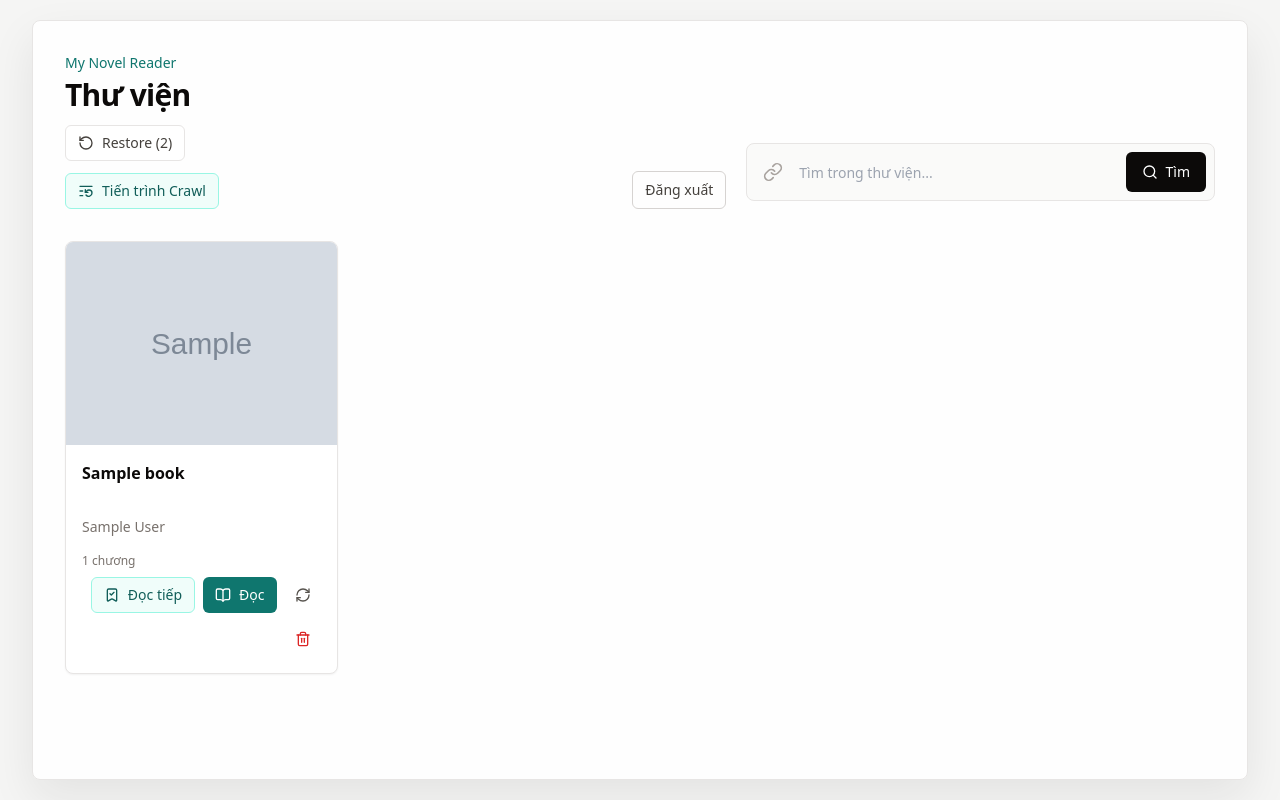
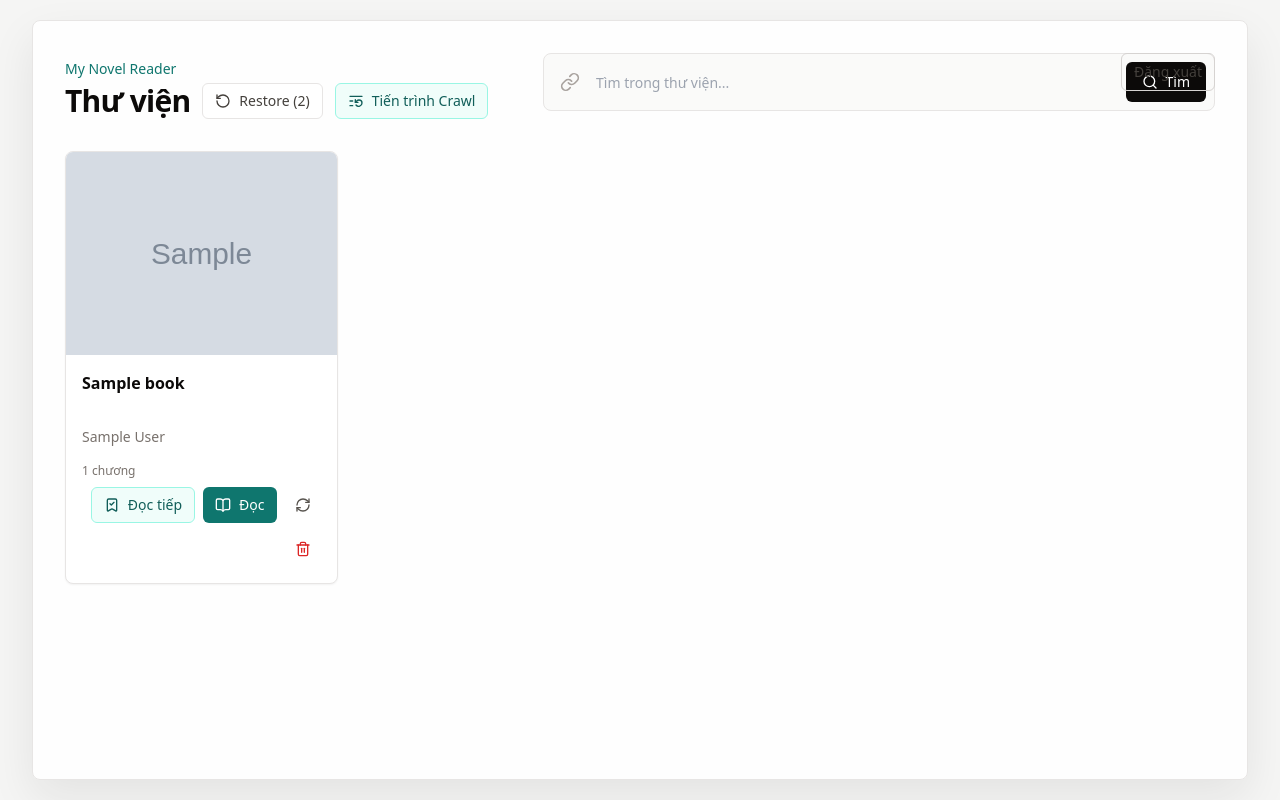
Before and after one commit to Leo23k/truyendichAI, a Python web app: template app/templates/library.html in a window 1280 px wide. Run offline with Jinja, Linux system fonts and the light colour scheme; the template is opened without the code that fills it: most values are stand-ins (such as "Sample title", 1, 10 or a date in 2020); grey boxes marked "Sample" are stand-in pictures; some libraries are stand-ins or nearby versions.

Commit message:
fix: position account controls at top right

```diff
--- a/app/templates/library.html
+++ b/app/templates/library.html
@@ -3,13 +3,13 @@
 {% block header %}{% endblock %}
 {% block main_class %}min-h-screen bg-stone-100 px-4 py-5 sm:px-6 lg:px-8{% endblock %}
 {% block content %}
-<section class="app-shell mx-auto min-h-[calc(100vh-2.5rem)] max-w-7xl p-5 sm:p-7 lg:p-8">
+<section class="app-shell relative mx-auto min-h-[calc(100vh-2.5rem)] max-w-7xl p-5 sm:p-7 lg:p-8">
   <div class="flex flex-col gap-5 lg:flex-row lg:items-end lg:justify-between">
     <div>
       <p class="text-sm font-medium text-teal-700">My Novel Reader</p>
       <div class="mt-1 flex flex-wrap items-center gap-3"><h1 class="text-3xl font-semibold tracking-tight text-stone-950">Thư viện</h1><a href="/?restore=1" class="inline-flex h-9 items-center gap-2 rounded-md border border-stone-200 bg-white px-3 text-sm font-medium text-stone-700 hover:bg-stone-50"><i data-lucide="rotate-ccw" class="h-4 w-4"></i>Restore{% if deleted_books or deleted_synced_novels %} ({{ deleted_books|length + deleted_synced_novels|length }}){% endif %}</a><a href="/jobs" class="inline-flex h-9 items-center gap-2 rounded-md border border-teal-200 bg-teal-50 px-3 text-sm font-medium text-teal-800 hover:bg-teal-100"><i data-lucide="list-restart" class="h-4 w-4"></i>Tiến trình Crawl</a></div>
     </div>
-    <div class="flex w-full items-center justify-between gap-3 lg:max-w-2xl"><div class="flex min-w-0 items-center gap-2"><img src="{{ request.state.user.avatar_url or '' }}" alt="" class="h-9 w-9 rounded-full bg-stone-200" onerror="this.style.display='none'"><span class="truncate text-sm font-medium">{{ request.state.user.display_name }}</span>{% if request.state.user.role == 'admin' %}<span class="rounded-full bg-teal-100 px-2 py-0.5 text-xs font-medium text-teal-800">Admin</span>{% endif %}</div><a href="/logout" class="rounded-md border border-stone-300 px-3 py-2 text-sm font-medium text-stone-700 hover:bg-stone-50">Đăng xuất</a></div>
+    <div class="absolute right-5 top-5 flex items-center gap-3 sm:right-7 sm:top-7 lg:right-8 lg:top-8"><div class="flex min-w-0 items-center gap-2"><img src="{{ request.state.user.avatar_url or '' }}" alt="" class="h-9 w-9 rounded-full bg-stone-200" onerror="this.style.display='none'"><span class="hidden max-w-40 truncate text-sm font-medium sm:inline">{{ request.state.user.display_name }}</span>{% if request.state.user.role == 'admin' %}<span class="rounded-full bg-teal-100 px-2 py-0.5 text-xs font-medium text-teal-800">Admin</span>{% endif %}</div><a href="/logout" class="rounded-md border border-stone-300 px-3 py-2 text-sm font-medium text-stone-700 hover:bg-stone-50">Đăng xuất</a></div>
     <div data-crawl-progress class="w-full lg:max-w-2xl">
       <form
         action="/search"
```
